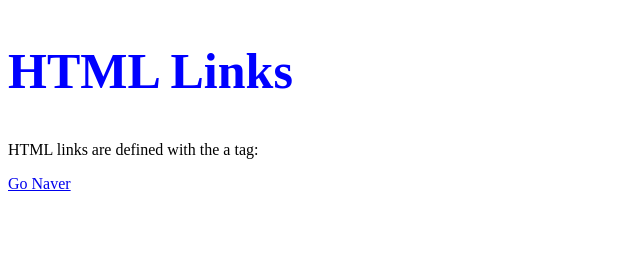
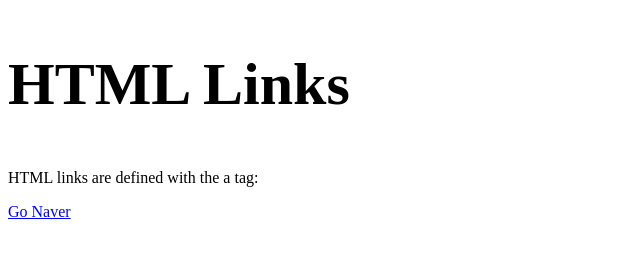
Before and after one commit to ysj20076/html, a plain HTML site: page index.htm in a window 1280 px wide. Shown: the whole page, without its empty margins (0-640 px from the left). Drawn offline with Linux system fonts and the light colour scheme.

Commit message:
Update index.htm

```diff
--- a/index.htm
+++ b/index.htm
@@ -2,7 +2,7 @@
 <html>
 <body>
 
-<h2 style="font-size:50px; color:blue;">HTML Links</h2>
+<h2 style="font-size:60px;">HTML Links</h2>
 <p>HTML links are defined with the a tag:</p>
 
 <a href="https://www.naver.com">Go Naver</a>
```
